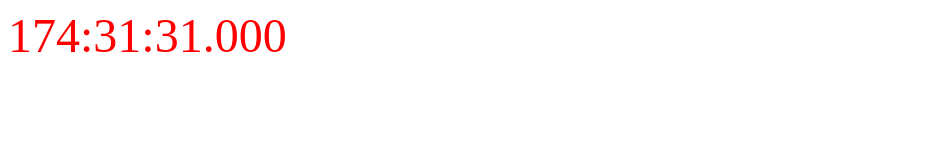
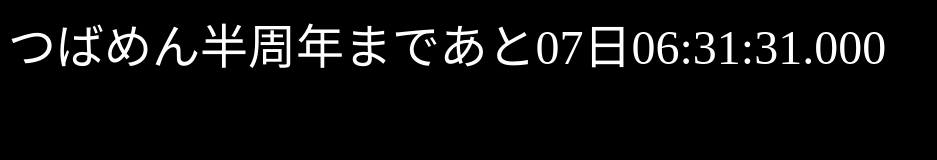
Before and after one commit to EWRS-Roki/Tsbame-Timer, a plain HTML site: page index.html in a window 1280 px wide. Shown: the whole page, without its empty margins (0-937 px from the left). Drawn offline with Linux system fonts and the light colour scheme.

Commit message:
Update index.html

```diff
--- a/index.html
+++ b/index.html
@@ -4,8 +4,8 @@
   <title>TimeIng</title>
  </head>
 
- <body>
-  <font size=7 color="red"><label id="time"></label>
+ <body bgcolor="black">
+  <font size=7 color="white"><label id="time"></label>
   <script>
     let d1 = new Date('2021-09-30T18:10:00');
     window.setInterval(dispMsg, 1);
@@ -15,7 +15,7 @@
       t = (d1.getTime() - d2.getTime())
       console.log(t);
       if(t>=0){
-          time.innerText = ( '000' + Math.floor(t / 3600000)).slice( -3 ) + ":" + ( '00' + Math.floor(t / 60000 % 60)).slice( -2 ) + ":" + ( '00' + Math.floor(t / 1000 % 60)).slice( -2 ) + "." + ( '000' + (t % 1000)).slice( -3 );
+          time.innerText = "つばめん半周年まであと" + ( '00' + Math.floor(t / 3600000 / 24)).slice( -2 ) + "日"+ ( '00' + Math.floor(t / 3600000 % 24)).slice( -2 ) + ":" + ( '00' + Math.floor(t / 60000 % 60)).slice( -2 ) + ":" + ( '00' + Math.floor(t / 1000 % 60)).slice( -2 ) + "." + ( '000' + (t % 1000)).slice( -3 );
       }
       if(t<0){
         time.innerText = "つばめん半周年おめでとう！"
```
